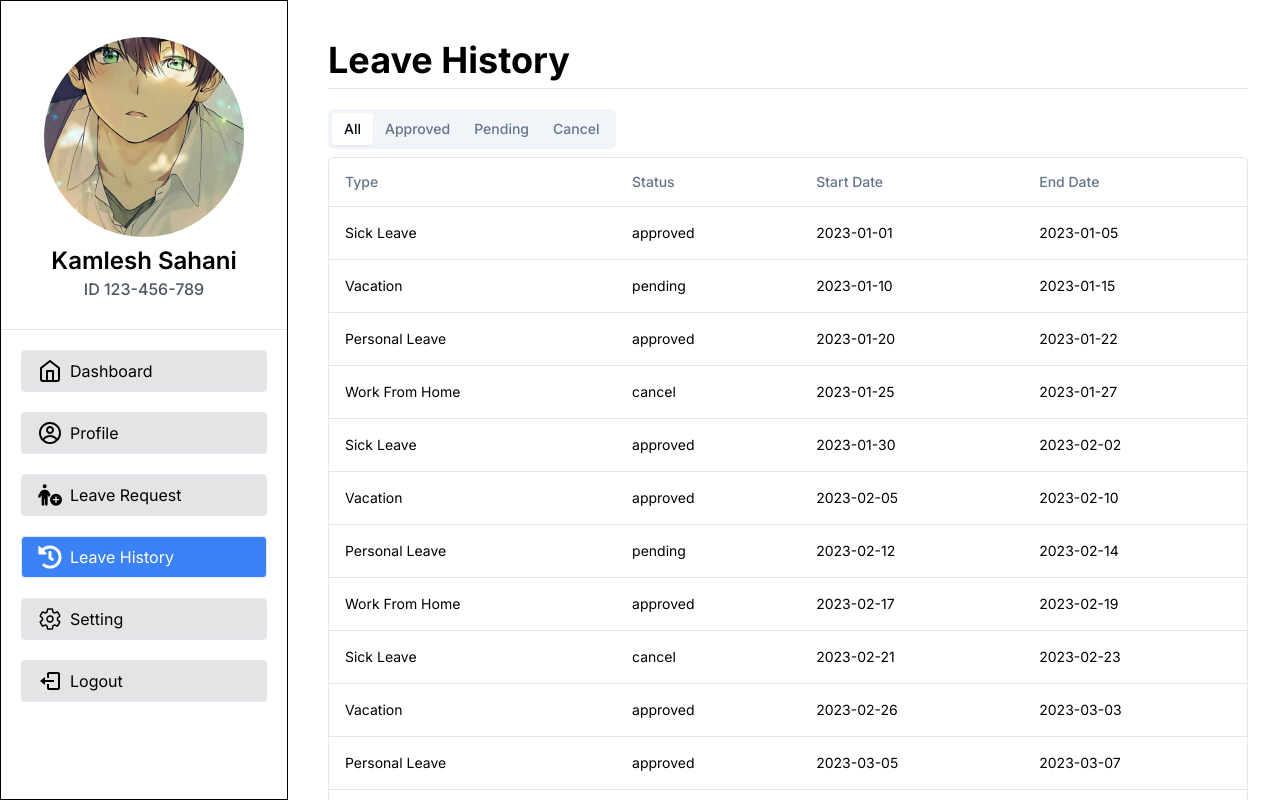
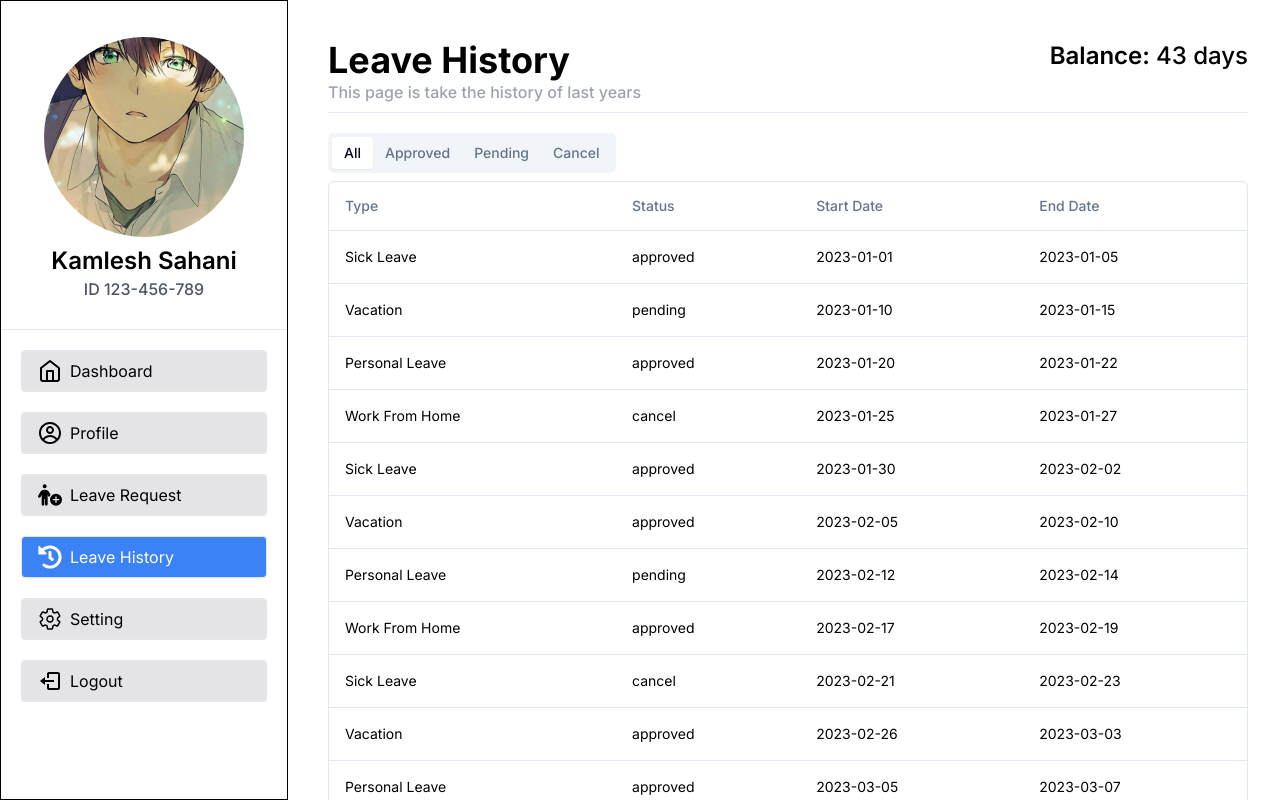
Before and after one commit to Aq7853gehc/leave_sm, a Next.js app: page /user/leaveshistory in a window 1280 px wide. Shown: the top 800 px of the page. Built offline with nearby package versions, Linux system fonts and the light colour scheme.

Commit message:
new addition

```diff
--- a/app/user/leaveshistory/page.tsx
+++ b/app/user/leaveshistory/page.tsx
@@ -4,14 +4,16 @@ import { DataTable } from "./data-table";
 import { Tabs, TabsContent, TabsList, TabsTrigger } from "@/components/ui/tabs";
 import { getData } from "@/constants/leavesdata";
 
-
-
 export default async function DemoPage() {
   const data = await getData();
   const approve = data.filter((d) => d.status === "approved");
   return (
     <div className="container mx-auto py-10 min-h-screen ">
-      <h1 className="text-4xl font-bold">Leave History</h1>
+      <div className="flex justify-between">
+        <h1 className="text-4xl font-bold ">Leave History</h1>
+        <h2 className="text-2xl font-semibold">Balance: <span className="text-2xl font-medium">43 days</span></h2>
+      </div>
+      <p className="font-medium text-base text-gray-400">This page is take the history of last years </p>
       <Separator className="mb-5 mt-2" />
       <Tabs defaultValue="all">
         <TabsList>
```
